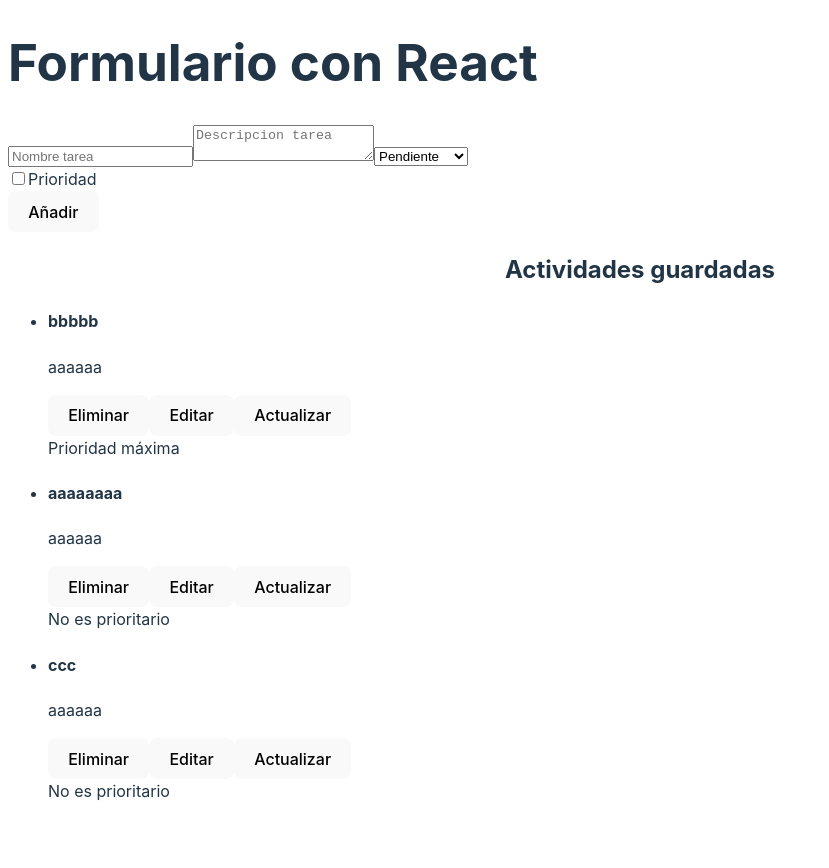
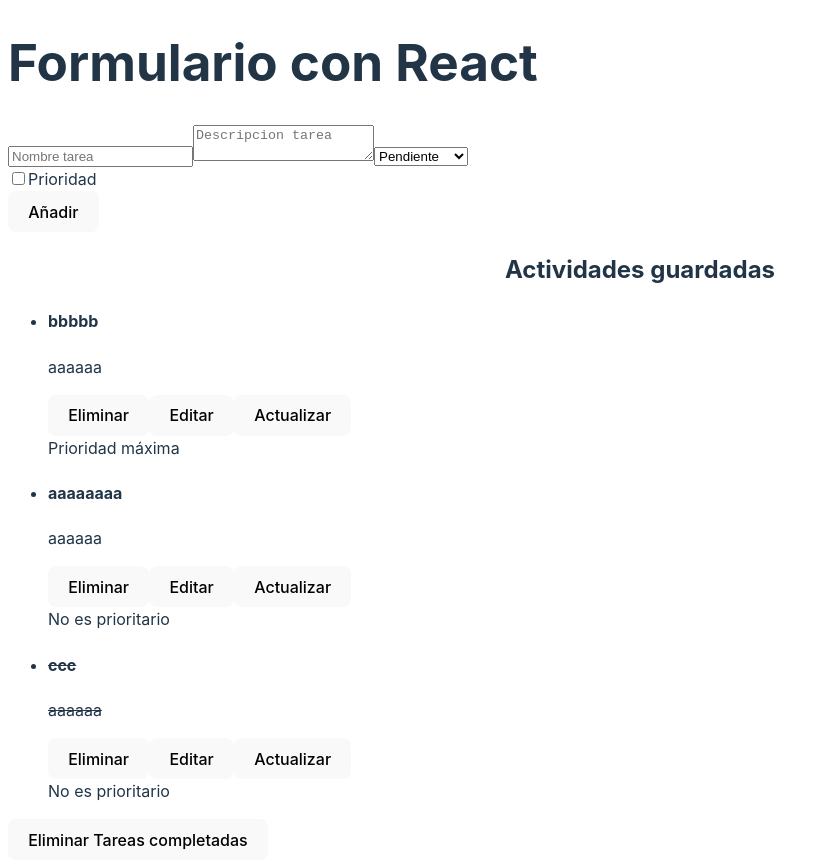
Before and after one commit to DanielSaborido/2-DAW, a React app in the folder DWECliente/practica react/vite-project/: page / in a window 1280 px wide. Shown: the whole page, without its empty margins (0-829 px from the left). Before the commit the page ends 842 px from the top, so only its background shows below. Built offline with nearby package versions, Linux system fonts and the light colour scheme; the HTML template or start-up script is replaced by a standard one.

Commit message:
añadidos extras

```diff
--- a/DWECliente/practica react/vite-project/src/App.jsx
+++ b/DWECliente/practica react/vite-project/src/App.jsx
@@ -63,10 +63,25 @@
     setListaActividades(newArray);
   }
 
+  const deleteCompletados = () =>{
+    const newArray = listaActividades.filter((todo) => todo.estado !== "Completado")
+    setListaActividades(newArray);
+  }
+
   const updateTarea = id =>{
     const newArray = listaActividades.map((todo) => {
       if (todo.id == id){
         todo.estado === "Pendiente" ? todo.estado = "Procesando" :  todo.estado === "Completado" ? todo.estado = "Procesando" : todo.estado = "Completado"
+      }
+      return todo
+    })
+    setListaActividades(newArray);
+  }
+
+  const changePrioridad = id =>{
+    const newArray = listaActividades.map((todo) => {
+      if (todo.id == id){
+        todo.prioridad = !todo.prioridad
       }
       return todo
     })
@@ -101,7 +116,7 @@
       <Parrafo text = "Hola"/>*/}
       <div className='container'>
         <FormControlado tareas={addTarea} tareaEditando={tareaEditando} actualizarTareaEditada={actualizarTareaEditada}/>
-        <Actividades actividades={listaActividades} eliminar={deleteTarea} actualizar={updateTarea} editar={editTarea}/>
+        <Actividades actividades={listaActividades} eliminar={deleteTarea} actualizar={updateTarea} editar={editTarea} changePrioridad={changePrioridad} eliminarCompletados={deleteCompletados}/>
       </div>
     </>
   )
--- a/DWECliente/practica react/vite-project/src/Tarea.jsx
+++ b/DWECliente/practica react/vite-project/src/Tarea.jsx
@@ -1,19 +1,19 @@
-const Tarea = ({actividad, eliminar, actualizar, editar}) =>{
+const Tarea = ({actividad, eliminar, actualizar, editar, changePrioridad}) =>{
     const {id, nombre, descripcion, prioridad, estado} = actividad
 
     return (
         <li className="list-group-item mt-1">
-            <div className="d-flex justify-content-between aling-items-start">
+            <div className="d-flex justify-content-between align-items-start">
                 <div key={id}>
-                    <h4 className={estado === "Completado" ? "text-decoration-line-through text-success" : estado === "Procesando" ? "text-warning" : "text-danger"}>{nombre}</h4>
-                    <p className={estado === "Completado" ? "text-decoration-line-through text-success" : estado === "Procesando" ? "text-warning" : "text-danger"}>{descripcion}</p>
+                    <h4 className={estado === "Completado" ? "completada text-success" : estado === "Procesando" ? "text-warning" : "text-danger"}>{nombre}</h4>
+                    <p className={estado === "Completado" ? "completada text-success" : estado === "Procesando" ? "text-warning" : "text-danger"}>{descripcion}</p>
                     <div className="d-flex">
                         <button className="btn btn-sm btn-danger mr-2" onClick={() => eliminar(id)}>Eliminar</button>
                         <button className="btn btn-sm btn-primary mr-2" onClick={() => editar(id)}>Editar</button>
                         <button className="btn btn-sm btn-primary" onClick={() => actualizar(id)}>Actualizar</button>
                     </div>
                 </div>
-                <span className={prioridad ? 'badge badge-success' : 'badge badge-warning'}>{prioridad ? 'Prioridad máxima' : 'No es prioritario'}</span>
+                <span className={prioridad ? 'badge badge-success' : 'badge badge-warning'} onClick={() => changePrioridad(id)}>{prioridad ? 'Prioridad máxima' : 'No es prioritario'}</span>
             </div>
         </li>
     )
--- a/DWECliente/practica react/vite-project/src/actividades.jsx
+++ b/DWECliente/practica react/vite-project/src/actividades.jsx
@@ -1,6 +1,6 @@
 import Tarea from './Tarea.jsx'
 
-const Actividades = ({actividades, eliminar, actualizar, editar}) =>{
+const Actividades = ({actividades, eliminar, actualizar, editar, changePrioridad, eliminarCompletados}) =>{
     const ordenarTareas = (a, b) => {
         if (a.prioridad !== b.prioridad) {
             return b.prioridad - a.prioridad
@@ -24,9 +24,12 @@
                         <h2 className="mt-2 text-center">Actividades guardadas</h2>
                         <ul>
                             {tareasOrdenadas.map((actividad) => (
-                                <Tarea key={actividad.id} actividad={actividad} eliminar={eliminar} actualizar={actualizar} editar={editar}/>
+                                <Tarea key={actividad.id} actividad={actividad} eliminar={eliminar} actualizar={actualizar} editar={editar} changePrioridad={changePrioridad}/>
                             ))}
                         </ul>
+                        <div className="d-flex justify-content-center">
+                            <button className="btn btn-sm btn-danger mr-2" onClick={() => eliminarCompletados()}>Eliminar Tareas completadas</button>
+                        </div>
                     </>
                 ) : (<h2 className="mt-2 text-center">No hay actividades</h2>)}
             </div>
--- a/DWECliente/practica react/vite-project/src/index.css
+++ b/DWECliente/practica react/vite-project/src/index.css
@@ -68,3 +68,7 @@
 .text-center{
   text-align: center;
 }
+
+.completada {
+  text-decoration:line-through;
+}
```
